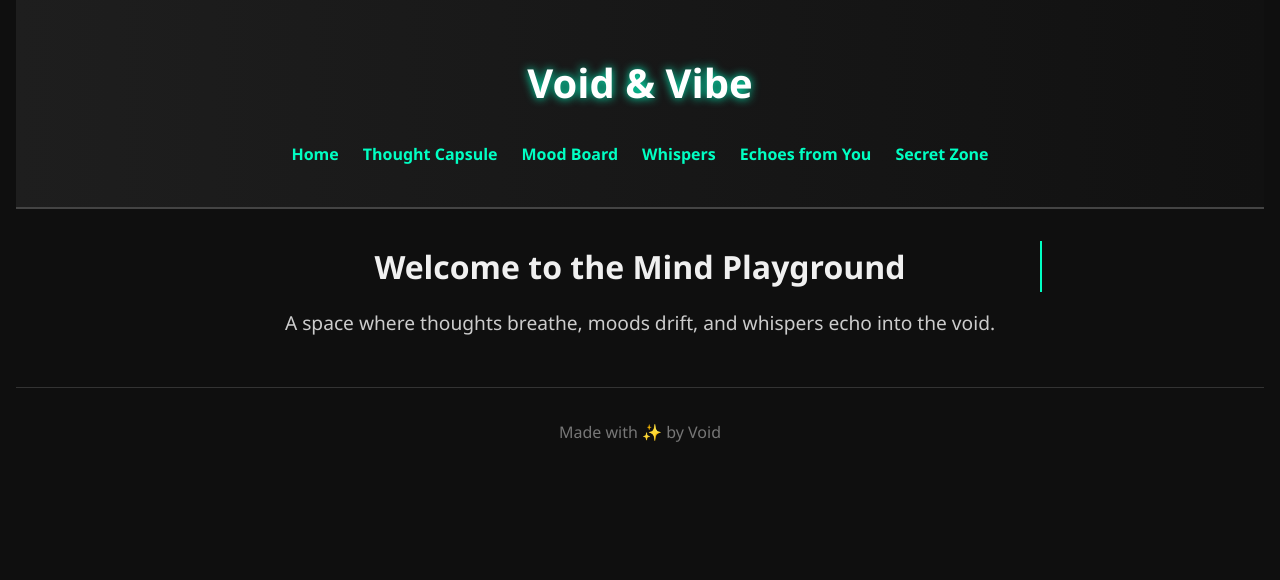
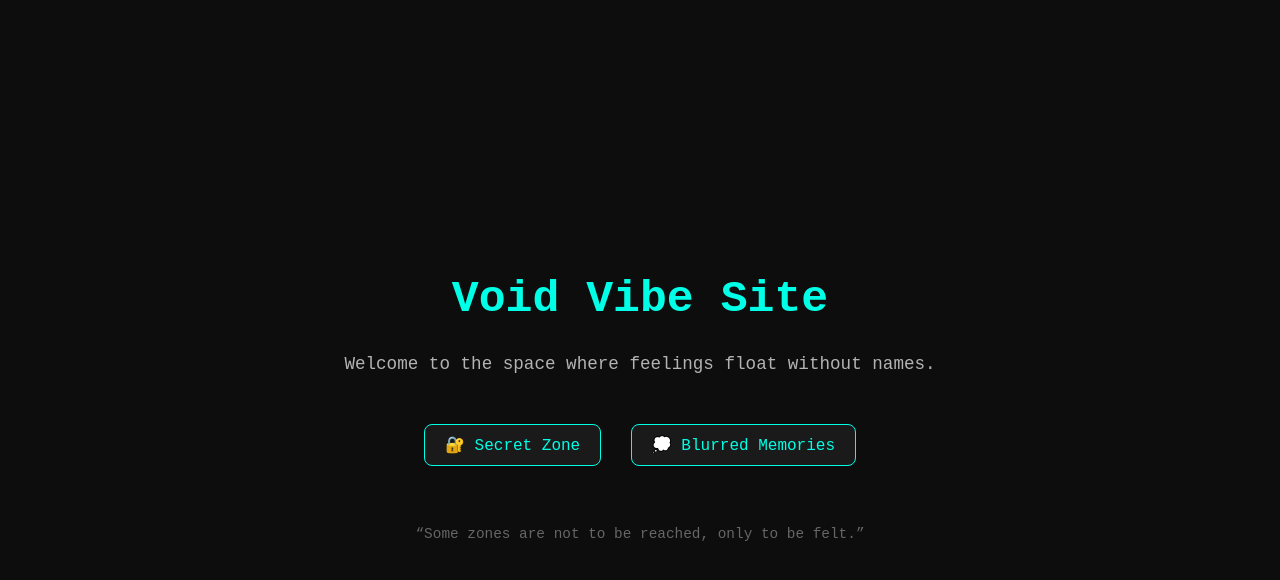
Before and after one commit to student-adarsh/void-vibe-site, a plain HTML site: page index.html in a window 1280 px wide. Drawn offline with Linux system fonts and the light colour scheme; files that its build step writes are made by us from their sources.

Commit message:
Add files via upload

```diff
--- a/css/style.css
+++ b/css/style.css
@@ -1,133 +1,72 @@
 body {
+  background: #0d0d0d;
+  color: #e6e6e6;
+  font-family: 'Courier New', monospace;
+  display: flex;
+  justify-content: center;
+  align-items: center;
+  height: 100vh;
   margin: 0;
-  font-family: 'Segoe UI', Tahoma, Geneva, Verdana, sans-serif;
-  background-color: #0f0f0f;
-  color: #f0f0f0;
-  line-height: 1.6;
-  padding: 0 1rem;
 }
 
-header {
-  background: linear-gradient(90deg, #1e1e1e, #111);
-  padding: 1.5rem 0;
+.container {
   text-align: center;
-  border-bottom: 2px solid #444;
+  padding: 20px;
 }
 
-header h1 {
-  font-size: 2.5rem;
-  color: #ffffff;
-  text-shadow: 0 0 10px #00ffc3;
+.main-title {
+  font-size: 2.8rem;
+  color: #00ffe7;
 }
 
-nav ul {
-  list-style: none;
-  display: flex;
-  justify-content: center;
-  gap: 1.5rem;
-  padding: 0;
-  margin-top: 1rem;
+.tagline {
+  font-size: 1.1rem;
+  margin-bottom: 40px;
+  color: #b3b3b3;
 }
 
-nav ul li a,
-nav a {
-  color: #00ffc3;
+.nav-button {
+  display: inline-block;
+  margin: 10px;
+  padding: 10px 20px;
+  background: #1a1a1a;
+  color: #00ffe7;
   text-decoration: none;
-  font-weight: bold;
-  transition: color 0.3s ease;
+  border: 1px solid #00ffe7;
+  border-radius: 8px;
+  transition: all 0.3s;
 }
 
-nav ul li a:hover,
-nav a:hover {
-  color: #ff00c8;
+.nav-button:hover {
+  background: #00ffe7;
+  color: #0d0d0d;
 }
 
-main {
-  max-width: 800px;
-  margin: 2rem auto;
-  text-align: center;
-}
-
-.intro h2 {
-  font-size: 2rem;
-  animation: typing 3s steps(25, end), blink-caret 0.75s step-end infinite;
-  white-space: nowrap;
-  overflow: hidden;
-  border-right: 2px solid #00ffc3;
-  width: 100%;
-  margin: auto;
-}
-
-.intro p {
-  margin-top: 1rem;
-  font-size: 1.2rem;
-  color: #cccccc;
-}
-
-.poem {
-  margin: 2rem 0;
-  padding: 1rem;
-  background-color: #1e1e1e;
-  border-left: 5px solid #ff00c8;
-  box-shadow: 0 0 10px #ff00c8aa;
-  text-align: left;
-}
-
-.mood-grid {
-  display: grid;
-  grid-template-columns: repeat(auto-fit, minmax(150px, 1fr));
-  gap: 1rem;
-  padding: 1rem;
-}
-
-form {
-  display: flex;
-  flex-direction: column;
-  gap: 1rem;
-  max-width: 600px;
-  margin: 2rem auto;
-}
-
-input[type="text"],
-input[type="password"],
-textarea {
-  padding: 1rem;
-  background: #222;
-  color: #fff;
-  border: 1px solid #444;
+input[type="password"] {
+  padding: 10px;
+  border: none;
   border-radius: 5px;
+  outline: none;
 }
 
 button {
-  padding: 0.8rem 1.5rem;
-  background: #00ffc3;
+  padding: 10px 15px;
+  background-color: #00ffe7;
+  color: #0d0d0d;
   border: none;
-  color: #000;
-  font-weight: bold;
+  border-radius: 5px;
+  margin-left: 10px;
   cursor: pointer;
-  border-radius: 5px;
-  transition: background 0.3s ease;
 }
 
-button:hover {
-  background: #ff00c8;
-  color: #fff;
+.footer-quote {
+  margin-top: 50px;
+  font-size: 0.9rem;
+  color: #666;
 }
 
-footer {
-  text-align: center;
-  margin-top: 3rem;
-  padding: 1rem 0;
-  color: #777;
-  border-top: 1px solid #333;
+.memory-quote {
+  font-style: italic;
+  margin-top: 30px;
+  color: #999;
 }
-
-@keyframes typing {
-  from { width: 0 }
-  to { width: 100% }
-}
-
-@keyframes blink-caret {
-  from, to { border-color: transparent }
-  50% { border-color: #00ffc3; }
-}
--- a/index.html
+++ b/index.html
@@ -1,34 +1,22 @@
 <!DOCTYPE html>
 <html lang="en">
 <head>
-  <meta charset="UTF-8">
-  <title>Void & Vibe</title>
-  <link rel="stylesheet" href="css/style.css">
+  <meta charset="UTF-8" />
+  <meta name="viewport" content="width=device-width, initial-scale=1.0" />
+  <title>Void Vibe Site</title>
+  <link rel="stylesheet" href="style.css" />
 </head>
 <body>
-  <header>
-    <h1>Void & Vibe</h1>
-    <nav>
-      <ul>
-        <li><a href="index.html">Home</a></li>
-        <li><a href="thoughts.html">Thought Capsule</a></li>
-        <li><a href="mood.html">Mood Board</a></li>
-        <li><a href="whispers.html">Whispers</a></li>
-        <li><a href="echoes.html">Echoes from You</a></li>
-        <li><a href="secret.html">Secret Zone</a></li>
-      </ul>
-    </nav>
-  </header>
+  <div class="container">
+    <h1 class="main-title">Void Vibe Site</h1>
+    <p class="tagline">Welcome to the space where feelings float without names.</p>
 
-  <main>
-    <section class="intro">
-      <h2>Welcome to the Mind Playground</h2>
-      <p>A space where thoughts breathe, moods drift, and whispers echo into the void.</p>
-    </section>
-  </main>
+    <div class="link-zone">
+      <a href="secret.html" class="nav-button">🔐 Secret Zone</a>
+      <a href="memories.html" class="nav-button">💭 Blurred Memories</a>
+    </div>
 
-  <footer>
-    <p>Made with ✨ by Void</p>
-  </footer>
+    <p class="footer-quote">“Some zones are not to be reached, only to be felt.”</p>
+  </div>
 </body>
 </html>
```
Also changed, not shown: secret.html (+15 -103 lines), memories.html (line endings or trailing spaces).
